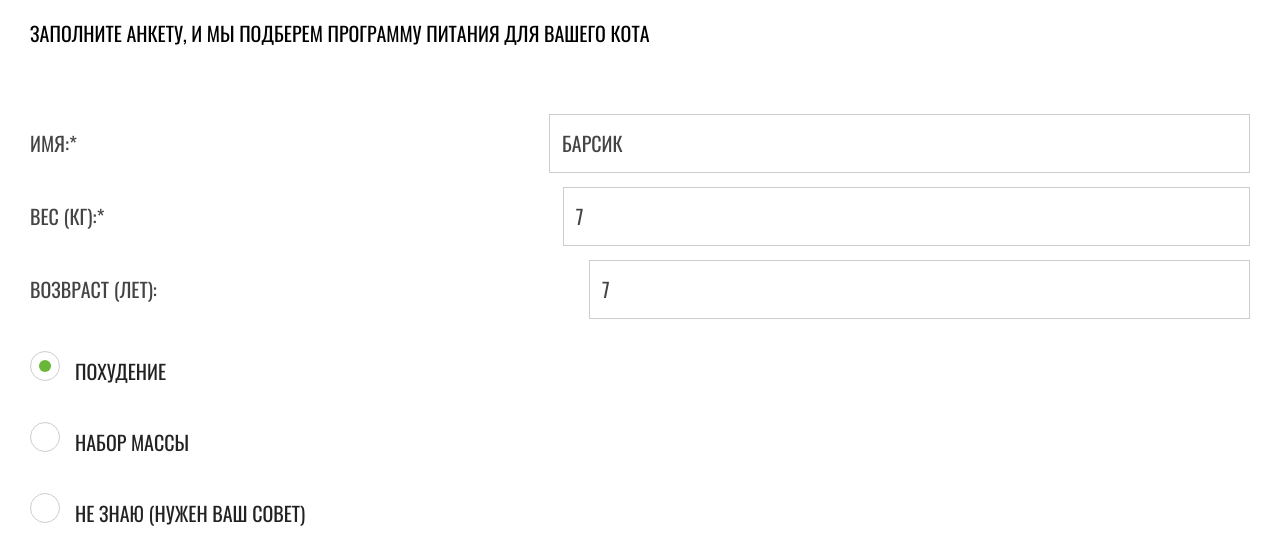
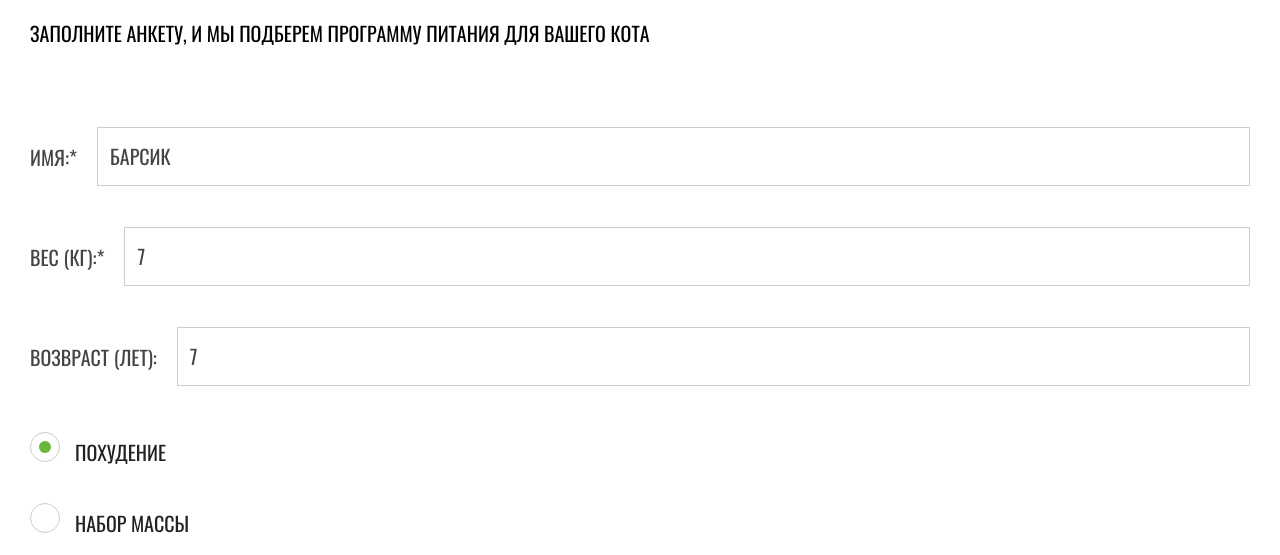
Before and after one commit to varAndez/cat-energy, a website: page source/form.html in a window 1280 px wide. Shown: the part 245-800 px from the top of the page. Drawn offline with nearby package versions, Linux system fonts and the light colour scheme; files that its build step writes are made by us from their sources.

Commit message:
Исправляет инпут: имя, вес, возраст

```diff
--- a/source/form.html
+++ b/source/form.html
@@ -53,16 +53,22 @@
         <div class="form__fieldset">
           <ul class="form__list">
             <li class="form__item">
-              <label class="form__label" for="cat-name">Имя:*</label>
-              <input class="form__input" id="cat-name" type="text" name="cat-name" placeholder="Барсик" required />
+              <label class="form__label">
+                <span>Имя:*</span>
+                <input class="form__input" type="text" name="cat-name" placeholder="Барсик" required />
+              </label>
             </li>
             <li class="form__item">
-              <label class="form__label" for="cat-weight">Вес&nbsp;(кг):*</label>
-              <input class="form__input" id="cat-weight" type="text" name="cat-weight" placeholder="7" />
+              <label class="form__label">
+                <span>Вес&nbsp;(кг):*</span>
+                <input class="form__input" type="text" name="cat-weight" placeholder="7" />
+              </label>
             </li>
             <li class="form__item">
-              <label class="form__label" for="cat-age">Возвраст&nbsp;(лет):</label>
-              <input class="form__input" id="cat-age" type="text" name="cat-age" placeholder="7" />
+              <label class="form__label">
+                <span>Возвраст&nbsp;(лет):</span>
+                <input class="form__input" type="text" name="cat-age" placeholder="7" />
+              </label>
             </li>
           </ul>
         </div>
```
